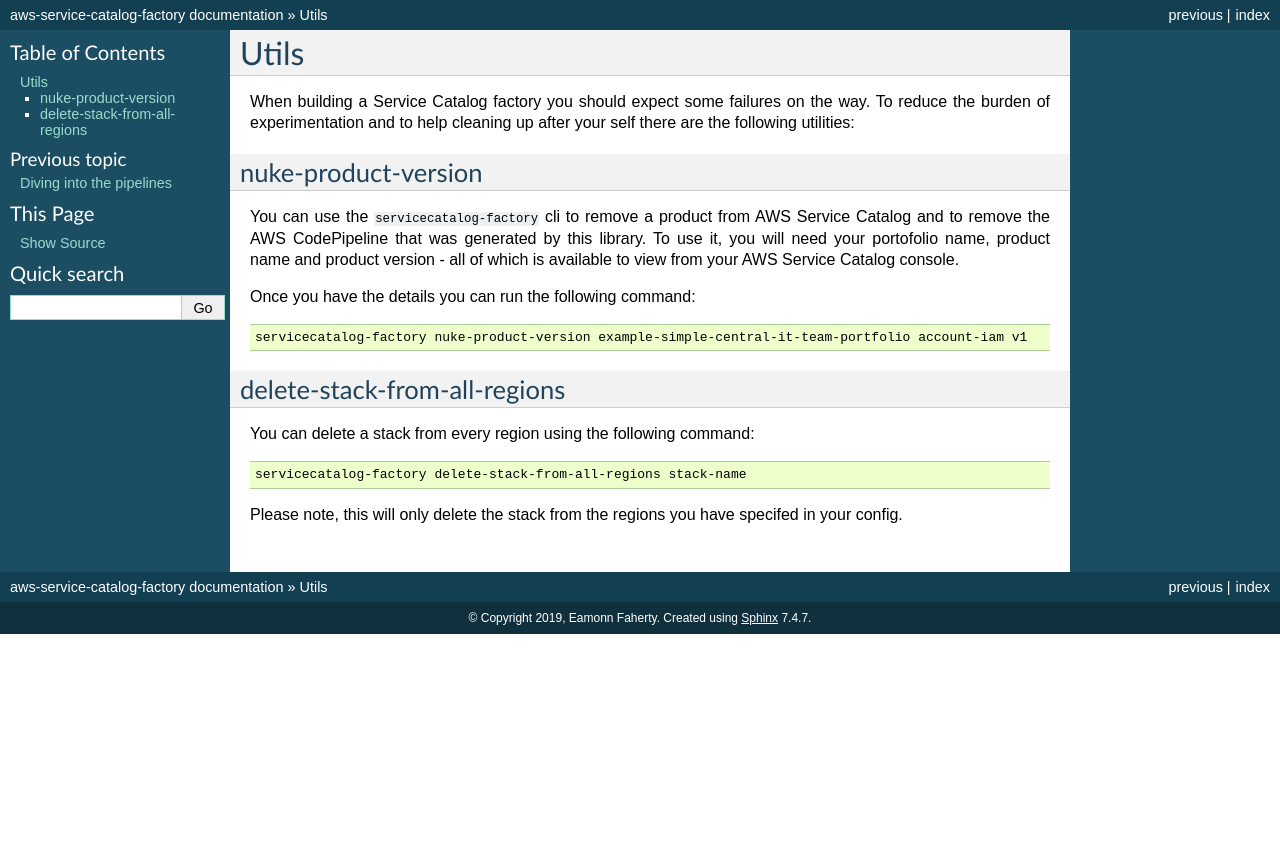
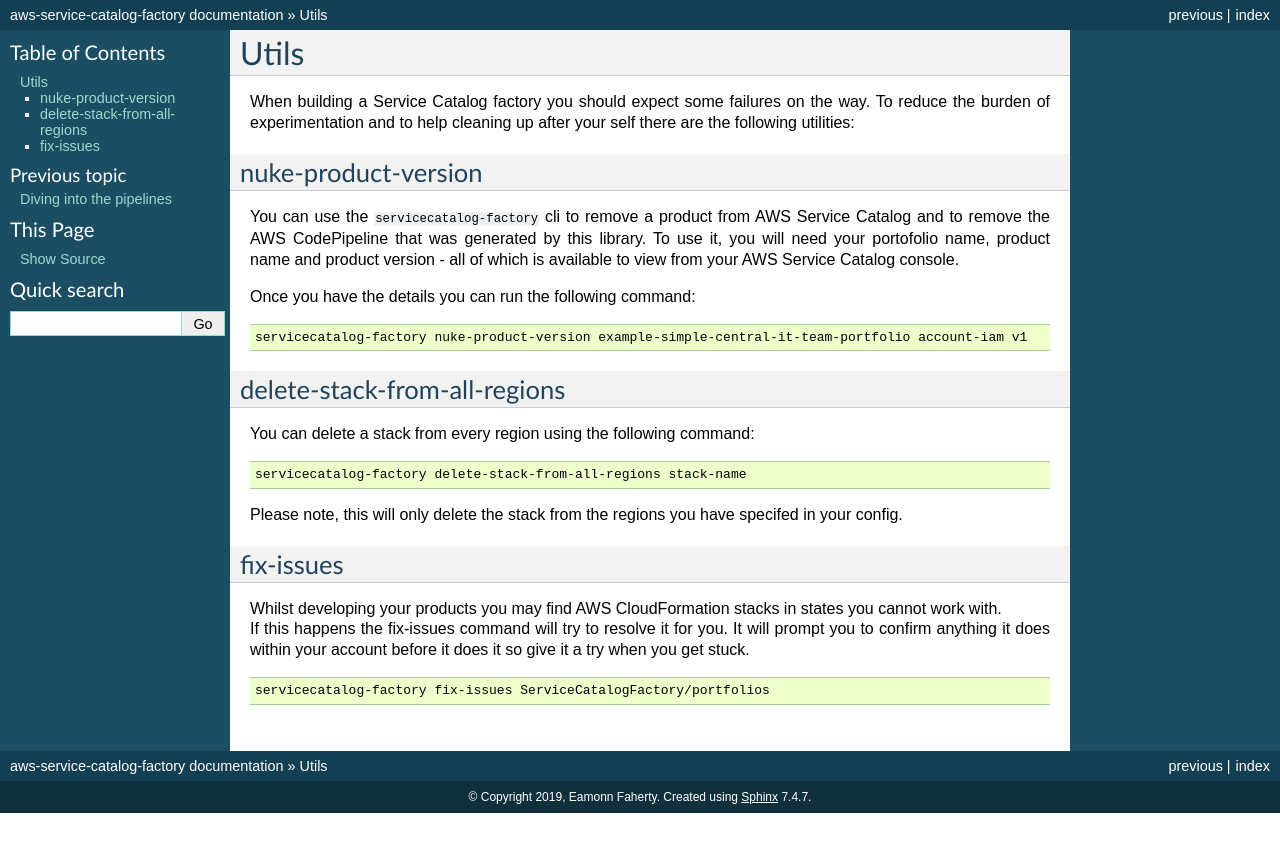
Before and after one commit to awslabs/aws-service-catalog-factory, a Sphinx documentation site: the page built from docs/source/factory/utils.md, in a window 1280 px wide. Shown: the top 852 px of the page. Built offline with Sphinx 7.4.7, drawn with Linux system fonts in a browser that asks for light colours.

Commit message:
Adding docs for fix-issues

````diff
--- a/docs/source/factory/utils.md
+++ b/docs/source/factory/utils.md
@@ -21,3 +21,13 @@
 servicecatalog-factory delete-stack-from-all-regions stack-name
 ```
 Please note, this will only delete the stack from the regions you have specifed in your config.
+
+
+## fix-issues
+Whilst developing your products you may find AWS CloudFormation stacks in states you cannot work with.
+If this happens the fix-issues command will try to resolve it for you.  It will prompt you to confirm
+anything it does within your account before it does it so give it a try when you get stuck.
+
+```bash
+servicecatalog-factory fix-issues ServiceCatalogFactory/portfolios
+```
````
